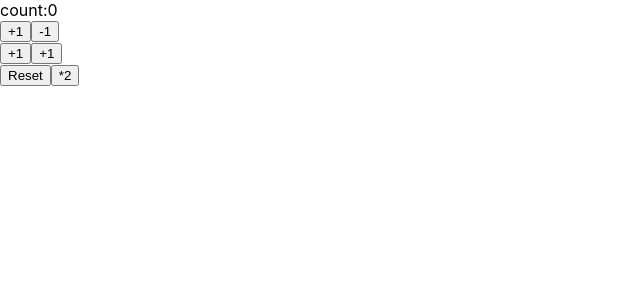
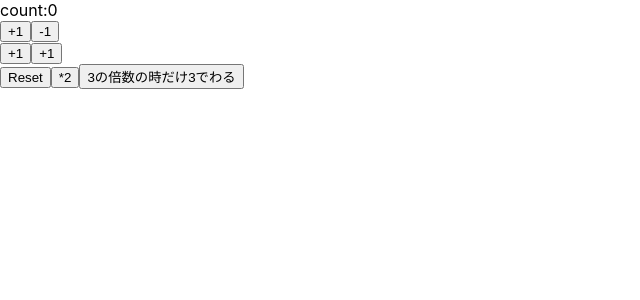
Before and after one commit to misaki-kawaguchi/react_hooks_sample, a React (Create React App) app: page / in a window 1280 px wide. Shown: the top 300 px of the page, without its empty margins (0-640 px from the left). Built offline with nearby package versions, Linux system fonts and the light colour scheme.

Commit message:
divide3を追加

```diff
--- a/src/App.js
+++ b/src/App.js
@@ -27,6 +27,11 @@ const App = () => {
     setCount(count * 2);
   };
 
+  const divide3 = () =>
+    setCount((previousCount) =>
+      previousCount % 3 === 0 ? previousCount / 3 : previousCount
+    );
+
   return (
     // <></>で囲ってもok
     <React.Fragment>
@@ -42,6 +47,7 @@ const App = () => {
       <div>
         <button onClick={reset}>Reset</button>
         <button onClick={double}>*2</button>
+        <button onClick={divide3}>3の倍数の時だけ3でわる</button>
       </div>
     </React.Fragment>
   );
```
